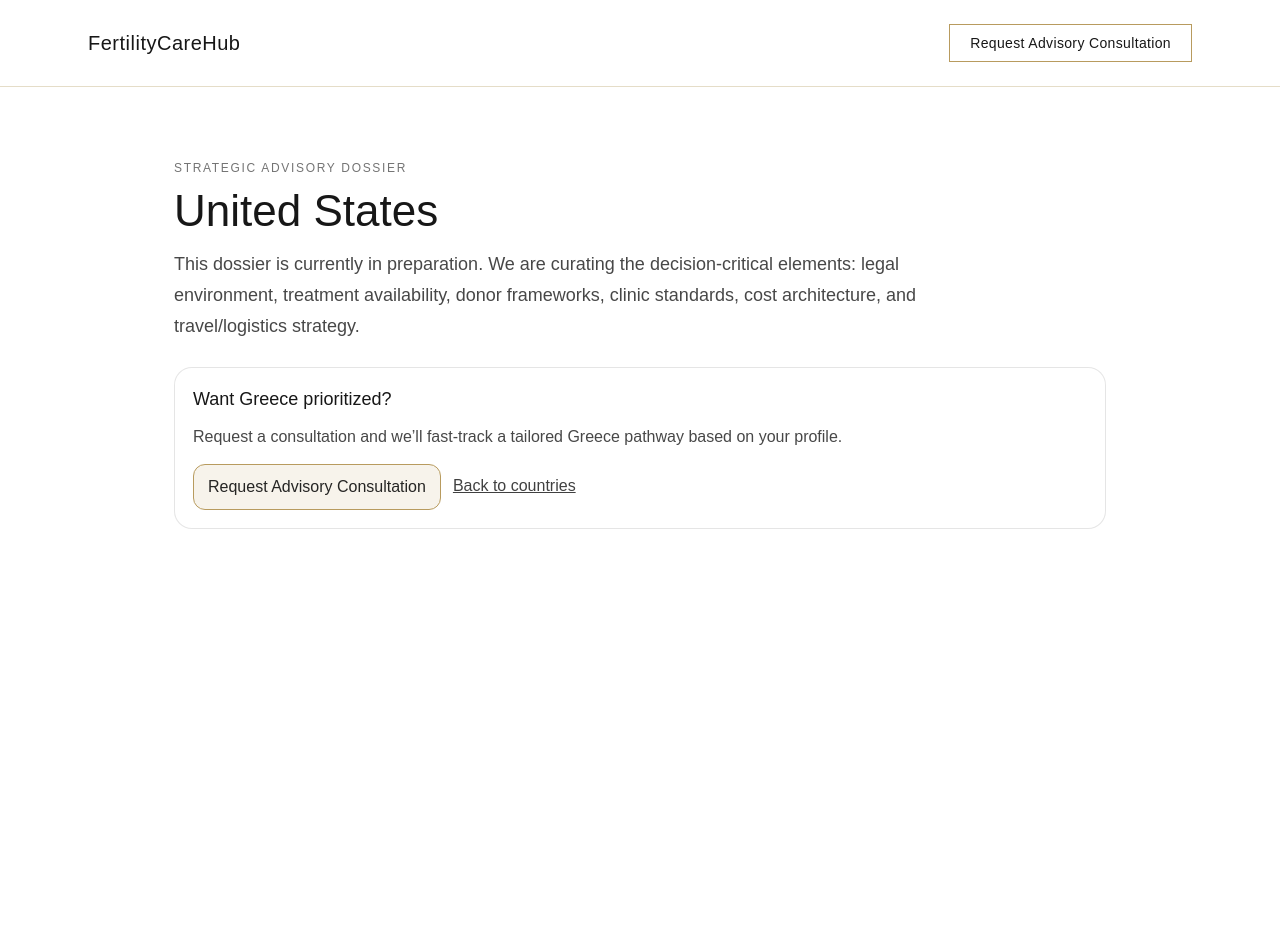
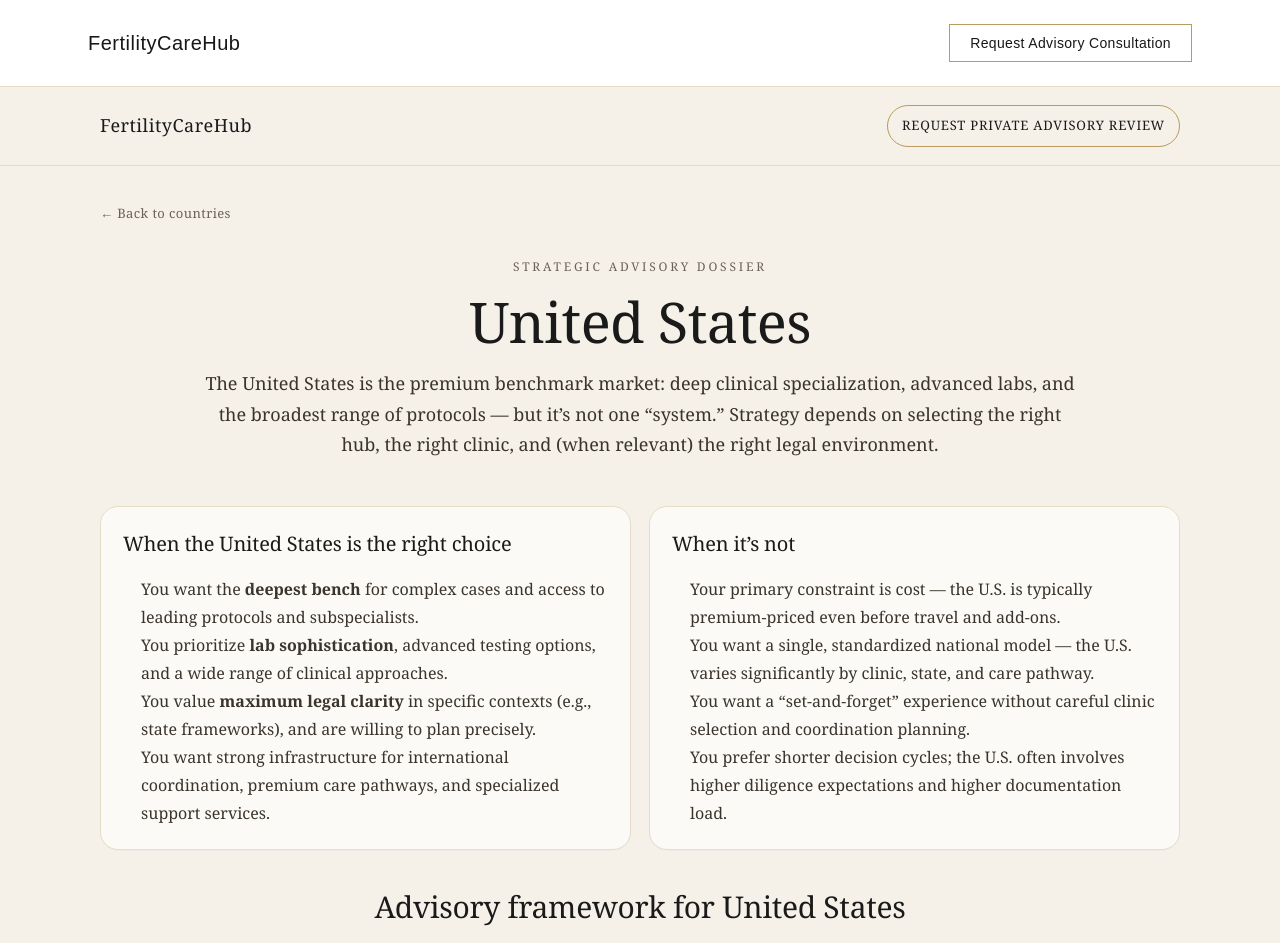
Before and after one commit to fmeliteintl-collab/fertilitycarehub-web, a Next.js app: page /countries/united-states in a window 1280 px wide. Shown: the top 943 px of the page. Before the commit the page ends 800 px from the top, so only its background shows below. Built offline with nearby package versions, Linux system fonts and the light colour scheme.

Commit message:
Add United States dossier page

```diff
--- a/app/countries/united-states/page.tsx
+++ b/app/countries/united-states/page.tsx
@@ -1,57 +1,360 @@
 import Link from "next/link";
 
-export default function GreeceDossier() {
+export default function UnitedStatesDossierPage() {
+  const COUNTRY = "United States";
+  const SLUG = "united-states";
+
+  const PAGE_BG = "#F5F1E8";
+  const INK = "#1A1A1A";
+  const MUTED = "#6A6256";
+  const GOLD = "#B89B5E";
+  const BORDER = "#E5DDC8";
+  const CARD_BG = "#FBFAF7";
+
   return (
-    <main style={{ maxWidth: 980, margin: "0 auto", padding: "72px 24px" }}>
-      <header style={{ marginBottom: 22 }}>
-        <div style={{ fontSize: 12, letterSpacing: "0.14em", textTransform: "uppercase", color: "rgba(0,0,0,0.55)" }}>
-          Strategic Advisory Dossier
-        </div>
-        <h1 style={{ fontSize: 44, lineHeight: 1.1, margin: "10px 0 0" }}>United States</h1>
-        <p style={{ marginTop: 14, fontSize: 18, lineHeight: 1.7, color: "rgba(0,0,0,0.72)", maxWidth: 760 }}>
-          This dossier is currently in preparation. We are curating the decision-critical elements:
-          legal environment, treatment availability, donor frameworks, clinic standards, cost architecture,
-          and travel/logistics strategy.
-        </p>
-      </header>
-
-      <section
+    <main
+      style={{
+        background: PAGE_BG,
+        color: INK,
+        minHeight: "100vh",
+        fontFamily:
+          'ui-serif, Georgia, Cambria, "Times New Roman", Times, serif',
+      }}
+    >
+      {/* Header */}
+      <header
         style={{
-          marginTop: 26,
-          border: "1px solid rgba(0,0,0,0.10)",
-          borderRadius: 18,
-          padding: 18,
-          background: "rgba(255,255,255,0.55)",
+          width: "100%",
+          borderBottom: `1px solid ${BORDER}`,
+          background: PAGE_BG,
         }}
       >
-        <h2 style={{ margin: 0, fontSize: 18 }}>Want Greece prioritized?</h2>
-        <p style={{ marginTop: 10, marginBottom: 0, color: "rgba(0,0,0,0.72)", lineHeight: 1.7 }}>
-          Request a consultation and we’ll fast-track a tailored Greece pathway based on your profile.
-        </p>
-
-        <div style={{ marginTop: 14, display: "flex", gap: 12, flexWrap: "wrap" }}>
+        <div
+          style={{
+            maxWidth: 1120,
+            margin: "0 auto",
+            padding: "18px 20px",
+            display: "flex",
+            alignItems: "center",
+            justifyContent: "space-between",
+            gap: 16,
+          }}
+        >
           <Link
-            href="/consultation#request"
+            href="/countries"
             style={{
               textDecoration: "none",
-              padding: "10px 14px",
-              borderRadius: 12,
-              border: "1px solid #B89B5E",
-              background: "rgba(184,155,94,0.12)",
-              color: "rgba(0,0,0,0.85)",
+              color: INK,
+              fontSize: 18,
+              letterSpacing: 0.5,
             }}
           >
-            Request Advisory Consultation
+            FertilityCareHub
           </Link>
 
           <Link
-            href="/countries"
-            style={{ textDecoration: "underline", color: "rgba(0,0,0,0.75)", padding: "10px 0" }}
+            href={`/countries/${SLUG}#consultation`}
+            style={{
+              textDecoration: "none",
+              border: `1px solid ${GOLD}`,
+              color: INK,
+              padding: "10px 14px",
+              borderRadius: 999,
+              fontSize: 13,
+              letterSpacing: 0.8,
+              textTransform: "uppercase",
+              whiteSpace: "nowrap",
+              background: "transparent",
+            }}
           >
-            Back to countries
+            Request Private Advisory Review
           </Link>
         </div>
-      </section>
+      </header>
+
+      {/* Body */}
+      <div style={{ maxWidth: 1120, margin: "0 auto", padding: "28px 20px 80px" }}>
+        {/* Back link */}
+        <div style={{ marginTop: 6 }}>
+          <Link
+            href="/countries"
+            style={{
+              textDecoration: "none",
+              color: MUTED,
+              fontSize: 13,
+              letterSpacing: 0.4,
+            }}
+          >
+            ← Back to countries
+          </Link>
+        </div>
+
+        {/* Hero */}
+        <section style={{ paddingTop: 34, paddingBottom: 28, textAlign: "center" }}>
+          <div
+            style={{
+              fontSize: 12,
+              letterSpacing: 2.8,
+              textTransform: "uppercase",
+              color: MUTED,
+              marginBottom: 16,
+            }}
+          >
+            Strategic advisory dossier
+          </div>
+
+          <h1
+            style={{
+              margin: 0,
+              fontSize: 56,
+              lineHeight: 1.05,
+              letterSpacing: -0.6,
+            }}
+          >
+            {COUNTRY}
+          </h1>
+
+          <p
+            style={{
+              margin: "18px auto 0",
+              maxWidth: 880,
+              fontSize: 18,
+              lineHeight: 1.7,
+              color: "#3A342C",
+            }}
+          >
+            The United States is the premium benchmark market: deep clinical specialization, advanced labs,
+            and the broadest range of protocols — but it’s not one “system.” Strategy depends on selecting
+            the right hub, the right clinic, and (when relevant) the right legal environment.
+          </p>
+        </section>
+
+        {/* 2-up decision boxes */}
+        <section
+          style={{
+            display: "grid",
+            gridTemplateColumns: "1fr 1fr",
+            gap: 18,
+            marginTop: 18,
+          }}
+        >
+          {/* Right choice */}
+          <div
+            style={{
+              background: CARD_BG,
+              border: `1px solid ${BORDER}`,
+              borderRadius: 18,
+              padding: "22px 22px",
+              boxShadow: "0 1px 0 rgba(0,0,0,0.02)",
+            }}
+          >
+            <h2 style={{ margin: 0, fontSize: 20, letterSpacing: -0.2 }}>
+              When the United States is the right choice
+            </h2>
+
+            <ul style={{ margin: "16px 0 0", paddingLeft: 18, color: "#3A342C", lineHeight: 1.75 }}>
+              <li>
+                You want the <b>deepest bench</b> for complex cases and access to leading protocols and subspecialists.
+              </li>
+              <li>
+                You prioritize <b>lab sophistication</b>, advanced testing options, and a wide range of clinical approaches.
+              </li>
+              <li>
+                You value <b>maximum legal clarity</b> in specific contexts (e.g., state frameworks), and are willing to plan precisely.
+              </li>
+              <li>
+                You want strong infrastructure for international coordination, premium care pathways, and specialized support services.
+              </li>
+            </ul>
+          </div>
+
+          {/* Not */}
+          <div
+            style={{
+              background: CARD_BG,
+              border: `1px solid ${BORDER}`,
+              borderRadius: 18,
+              padding: "22px 22px",
+              boxShadow: "0 1px 0 rgba(0,0,0,0.02)",
+            }}
+          >
+            <h2 style={{ margin: 0, fontSize: 20, letterSpacing: -0.2 }}>When it’s not</h2>
+
+            <ul style={{ margin: "16px 0 0", paddingLeft: 18, color: "#3A342C", lineHeight: 1.75 }}>
+              <li>
+                Your primary constraint is cost — the U.S. is typically premium-priced even before travel and add-ons.
+              </li>
+              <li>
+                You want a single, standardized national model — the U.S. varies significantly by clinic, state, and care pathway.
+              </li>
+              <li>
+                You want a “set-and-forget” experience without careful clinic selection and coordination planning.
+              </li>
+              <li>
+                You prefer shorter decision cycles; the U.S. often involves higher diligence expectations and higher documentation load.
+              </li>
+            </ul>
+          </div>
+        </section>
+
+        {/* Advisory framework */}
+        <section style={{ marginTop: 34 }}>
+          <div style={{ textAlign: "center", marginBottom: 16 }}>
+            <h2 style={{ margin: 0, fontSize: 30, letterSpacing: -0.3 }}>
+              Advisory framework for {COUNTRY}
+            </h2>
+            <p
+              style={{
+                margin: "10px auto 0",
+                maxWidth: 860,
+                color: MUTED,
+                lineHeight: 1.7,
+                fontSize: 15,
+              }}
+            >
+              In the U.S., the strategy is not “pick the best clinic.” It’s: pick the right clinical ecosystem for your profile,
+              then select the right clinic within that ecosystem.
+            </p>
+          </div>
+
+          <div
+            style={{
+              display: "grid",
+              gridTemplateColumns: "repeat(3, 1fr)",
+              gap: 14,
+            }}
+          >
+            {[
+              {
+                title: "Hub + clinic selection",
+                text: "Choose the right city/clinic ecosystem for your case complexity, lab needs, and international coordination requirements.",
+              },
+              {
+                title: "Protocol fit & lab strategy",
+                text: "Match protocols and lab capabilities to your profile (age, diagnosis, prior cycles). Avoid generic pathway selection.",
+              },
+              {
+                title: "Cost & timing realism",
+                text: "Total planning includes cycle cost, medications, add-ons, and buffers. Timelines often depend on clinic scheduling cadence.",
+              },
+            ].map((c) => (
+              <div
+                key={c.title}
+                style={{
+                  background: CARD_BG,
+                  border: `1px solid ${BORDER}`,
+                  borderRadius: 16,
+                  padding: 18,
+                }}
+              >
+                <div style={{ fontSize: 16, marginBottom: 8, letterSpacing: -0.2 }}>{c.title}</div>
+                <div style={{ color: "#3A342C", lineHeight: 1.7, fontSize: 14 }}>{c.text}</div>
+              </div>
+            ))}
+          </div>
+        </section>
+
+        {/* What we exclude */}
+        <section style={{ marginTop: 34 }}>
+          <div style={{ textAlign: "center", marginBottom: 16 }}>
+            <h2 style={{ margin: 0, fontSize: 30, letterSpacing: -0.3 }}>
+              The “private” filter — what we deliberately exclude
+            </h2>
+            <p
+              style={{
+                margin: "10px auto 0",
+                maxWidth: 860,
+                color: MUTED,
+                lineHeight: 1.7,
+                fontSize: 15,
+              }}
+            >
+              The U.S. has endless data. We don’t publish encyclopedias — we build decision clarity.
+            </p>
+          </div>
+
+          <div
+            style={{
+              background: CARD_BG,
+              border: `1px solid ${BORDER}`,
+              borderRadius: 18,
+              padding: 22,
+            }}
+          >
+            <ul style={{ margin: 0, paddingLeft: 18, color: "#3A342C", lineHeight: 1.85 }}>
+              <li>❌ State-by-state clinic directories (we shortlist based on your case profile).</li>
+              <li>❌ Pricing tables pretending to be exact (we structure cost planning ranges and hidden add-ons).</li>
+              <li>❌ Overwhelming success-rate dashboards (we interpret the signal relative to your profile).</li>
+              <li>❌ “Book now” sales language (this is an advisory posture, not a marketplace pitch).</li>
+            </ul>
+          </div>
+        </section>
+
+        {/* Consultation anchor */}
+        <section
+          id="consultation"
+          style={{
+            marginTop: 44,
+            paddingTop: 22,
+            borderTop: `1px solid ${BORDER}`,
+          }}
+        >
+          <div
+            style={{
+              background: CARD_BG,
+              border: `1px solid ${BORDER}`,
+              borderRadius: 18,
+              padding: 24,
+              textAlign: "center",
+            }}
+          >
+            <h2 style={{ margin: 0, fontSize: 28, letterSpacing: -0.2 }}>
+              Private advisory review
+            </h2>
+            <p style={{ margin: "12px auto 0", maxWidth: 860, color: MUTED, lineHeight: 1.7 }}>
+              If the United States is on your shortlist, we’ll assess fit against your profile (complexity, prior cycles,
+              lab strategy, timeline) and propose a structured plan — including recommended hubs and a curated shortlist.
+            </p>
+
+            <div style={{ marginTop: 18 }}>
+              <Link
+                href="/consultation"
+                style={{
+                  display: "inline-block",
+                  textDecoration: "none",
+                  border: `1px solid ${GOLD}`,
+                  padding: "12px 16px",
+                  borderRadius: 999,
+                  color: INK,
+                  fontSize: 13,
+                  letterSpacing: 0.9,
+                  textTransform: "uppercase",
+                  background: "transparent",
+                }}
+              >
+                Review {COUNTRY} Strategy Privately
+              </Link>
+
+              <div style={{ marginTop: 10, fontSize: 13, color: MUTED }}>
+                Discreet, structured guidance aligned to your profile and priorities.
+              </div>
+            </div>
+          </div>
+        </section>
+      </div>
+
+      {/* Responsive */}
+      <style>{`
+        @media (max-width: 900px) {
+          section[style*="grid-template-columns: 1fr 1fr"] {
+            grid-template-columns: 1fr !important;
+          }
+          section div[style*="grid-template-columns: repeat(3, 1fr)"] {
+            grid-template-columns: 1fr !important;
+          }
+          h1 { font-size: 40px !important; }
+        }
+      `}</style>
     </main>
   );
 }
```
